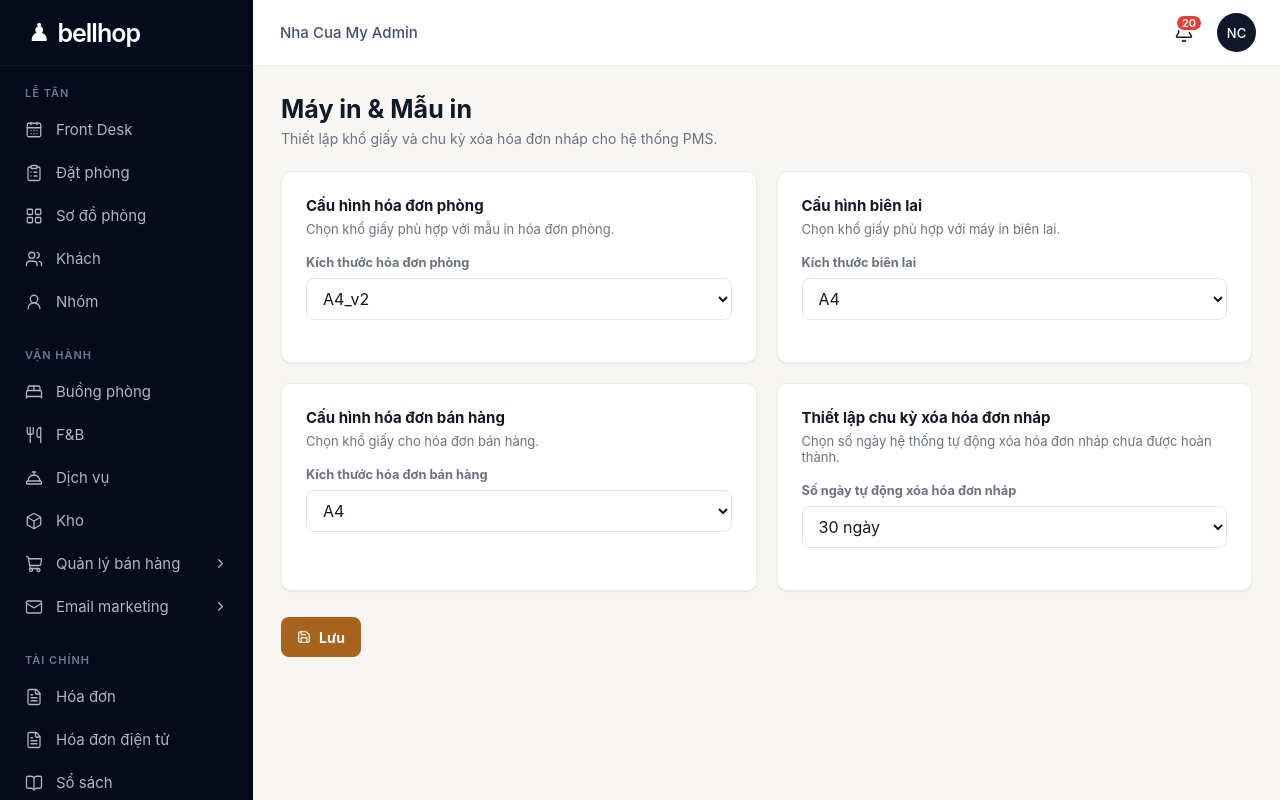
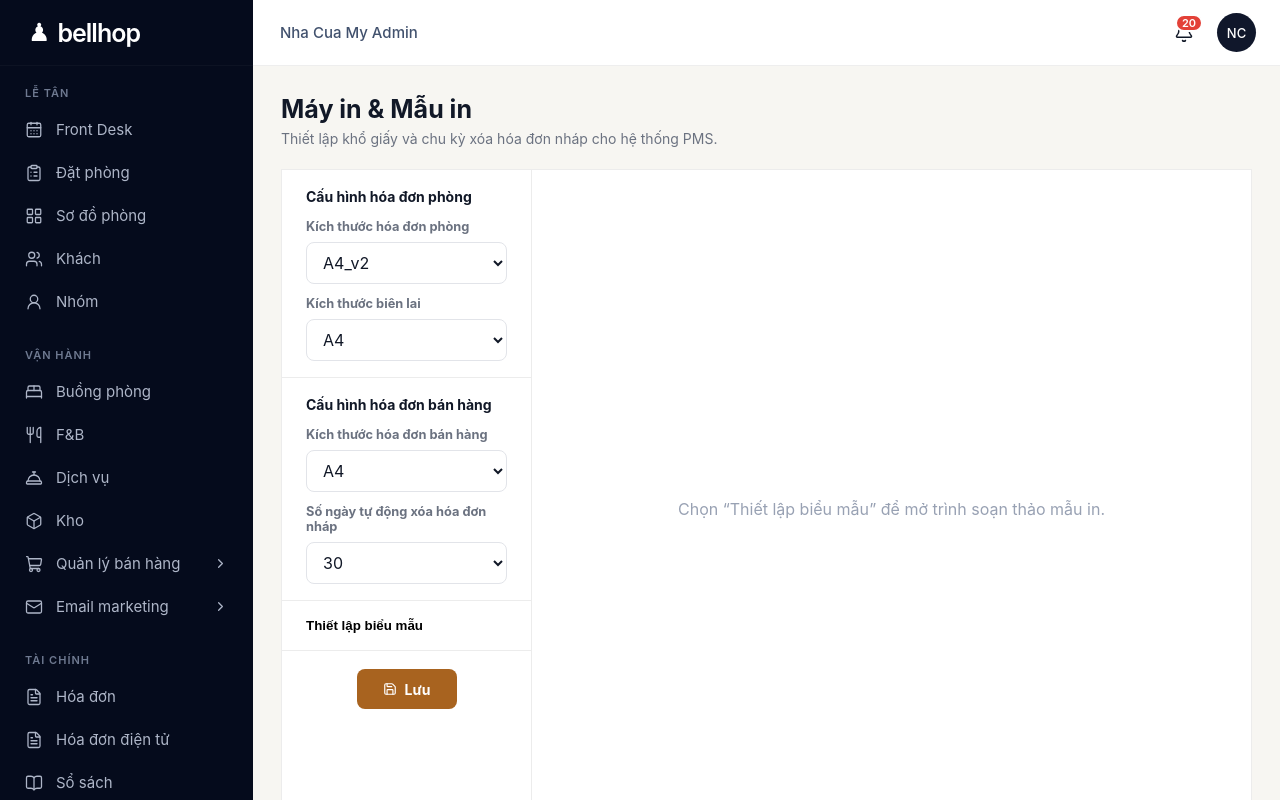
Before and after one commit to duynhatjoy-cyber/PMS-System, a React (Vite) app: page /cau-hinh/may-in-mau-in in a window 1280 px wide. Built offline with nearby package versions, Linux system fonts and the light colour scheme.

Commit message:
Máy in & Mẫu in

```diff
--- a/src/pages/PrinterTemplateConfig/PrinterTemplateConfig.jsx
+++ b/src/pages/PrinterTemplateConfig/PrinterTemplateConfig.jsx
@@ -1,5 +1,5 @@
-import { useState } from "react";
-import { Save } from "lucide-react";
+import { useRef, useState } from "react";
+import { AlignLeft, Bold, Image, Italic, Link, List, Printer, Save, Underline } from "lucide-react";
 import styles from "./PrinterTemplateConfig.module.css";
 
 const ROOM_INVOICE_SIZES = [
@@ -16,6 +16,10 @@ const ROOM_INVOICE_SIZES = [
 const RECEIPT_SIZES = ["A4", "A6_80mm", "A6_58mm"];
 const SALES_INVOICE_SIZES = ["A4", "A5", "A6", "A6_58"];
 const DRAFT_RETENTION_DAYS = ["7", "15", "30"];
+const TEMPLATE_PARAMS = {
+  Phòng: ["Arrival", "Number_Children", "Room_name", "Source", "Company_name", "Note", "Deposit", "Booking_number", "PassCode_Lock", "Departure", "Number_Adults", "Room_type", "Price_room_per_night", "Total_price", "Total_night"],
+  "Khách hàng": ["Code", "Full_name", "Customer_phone", "Customer_address", "Customer_email", "Customer_identity_number", "Customer_country", "Customer_sex", "Customer_birthday"],
+};
 
 function PrinterTemplateConfig() {
   const [settings, setSettings] = useState({
@@ -25,6 +29,10 @@ function PrinterTemplateConfig() {
     draftExpiryDays: "30",
   });
   const [saved, setSaved] = useState(false);
+  const [showTemplate, setShowTemplate] = useState(false);
+  const [templateType, setTemplateType] = useState("Đăng ký");
+  const [language, setLanguage] = useState("Vietnam");
+  const editorRef = useRef(null);
 
   const update = (field, value) => {
     setSettings((current) => ({ ...current, [field]: value }));
@@ -35,6 +43,16 @@ function PrinterTemplateConfig() {
     window.setTimeout(() => setSaved(false), 1200);
   }
 
+  function runEditorCommand(command, value = null) {
+    editorRef.current?.focus();
+    document.execCommand(command, false, value);
+  }
+
+  function insertParameter(param) {
+    editorRef.current?.focus();
+    document.execCommand("insertText", false, `[${param}]`);
+  }
+
   return (
     <main className={styles.page}>
       <header className={styles.heading}>
@@ -42,100 +60,67 @@ function PrinterTemplateConfig() {
         <p>Thiết lập khổ giấy và chu kỳ xóa hóa đơn nháp cho hệ thống PMS.</p>
       </header>
 
-      <section className={styles.grid}>
-        <article className={styles.card}>
-          <div className={styles.cardHeader}>
-            <h2>Cấu hình hóa đơn phòng</h2>
-            <p>Chọn khổ giấy phù hợp với mẫu in hóa đơn phòng.</p>
+      <section className={styles.configLayout}>
+        <aside className={styles.configSide}>
+          <ConfigGroup title="Cấu hình hóa đơn phòng">
+            <SelectField label="Kích thước hóa đơn phòng" value={settings.roomInvoiceSize} options={ROOM_INVOICE_SIZES} onChange={(value) => update("roomInvoiceSize", value)} />
+            <SelectField label="Kích thước biên lai" value={settings.receiptSize} options={RECEIPT_SIZES} onChange={(value) => update("receiptSize", value)} />
+          </ConfigGroup>
+          <ConfigGroup title="Cấu hình hóa đơn bán hàng">
+            <SelectField label="Kích thước hóa đơn bán hàng" value={settings.salesInvoiceSize} options={SALES_INVOICE_SIZES} onChange={(value) => update("salesInvoiceSize", value)} />
+            <SelectField label="Số ngày tự động xóa hóa đơn nháp" value={settings.draftExpiryDays} options={DRAFT_RETENTION_DAYS} onChange={(value) => update("draftExpiryDays", value)} />
+          </ConfigGroup>
+          <button className={`${styles.templateNav} ${showTemplate ? styles.templateNavActive : ""}`} onClick={() => setShowTemplate(true)}>Thiết lập biểu mẫu</button>
+          <button className={styles.saveButton} type="button" onClick={handleSave}><Save size={14} />{saved ? "Đã lưu" : "Lưu"}</button>
+        </aside>
+
+        {showTemplate ? (
+          <div className={styles.templateWorkspace}>
+            <section className={styles.editorColumn}>
+              <div className={styles.templateControls}>
+                <select value={templateType} onChange={(e) => setTemplateType(e.target.value)}><option>Đăng ký</option><option>Hóa đơn phòng</option><option>Biên lai</option></select>
+                <label>Ngôn ngữ<select value={language} onChange={(e) => setLanguage(e.target.value)}><option>Vietnam</option><option>English</option></select></label>
+                <button type="button" onClick={() => {
+                  const text = editorRef.current?.innerText || "";
+                  navigator.clipboard?.writeText(text);
+                }}>Copy mẫu</button>
+              </div>
+              <div className={styles.toolbar}>
+                <button type="button" title="In" onMouseDown={(e) => e.preventDefault()} onClick={() => window.print()}><Printer size={16} /></button>
+                <button type="button" onMouseDown={(e) => e.preventDefault()} onClick={() => runEditorCommand("formatBlock", "pre")}>Mã HTML</button>
+                <button type="button" title="In đậm" onMouseDown={(e) => e.preventDefault()} onClick={() => runEditorCommand("bold")}><Bold size={16} /></button>
+                <button type="button" title="In nghiêng" onMouseDown={(e) => e.preventDefault()} onClick={() => runEditorCommand("italic")}><Italic size={16} /></button>
+                <button type="button" title="Gạch chân" onMouseDown={(e) => e.preventDefault()} onClick={() => runEditorCommand("underline")}><Underline size={16} /></button>
+                <button type="button" title="Căn trái" onMouseDown={(e) => e.preventDefault()} onClick={() => runEditorCommand("justifyLeft")}><AlignLeft size={16} /></button>
+                <button type="button" title="Danh sách" onMouseDown={(e) => e.preventDefault()} onClick={() => runEditorCommand("insertUnorderedList")}><List size={16} /></button>
+                <button type="button" title="Chèn liên kết" onMouseDown={(e) => e.preventDefault()} onClick={() => runEditorCommand("createLink", "https://")}><Link size={16} /></button>
+                <button type="button" title="Chèn ảnh" onMouseDown={(e) => e.preventDefault()} onClick={() => runEditorCommand("insertImage", "https://")}><Image size={16} /></button>
+              </div>
+              <article ref={editorRef} className={styles.paper} contentEditable suppressContentEditableWarning tabIndex={0}>
+                <h2>PHIẾU ĐĂNG KÝ / REGISTRATION FORM</h2>
+                <div className={styles.formGrid}>
+                  <p>Họ Tên/Full Name: <mark>[Full_name]</mark></p><p>Tổng tiền/Total price: <mark>[Total_price]</mark></p>
+                  <p>Mã đặt phòng: <mark>[Booking_number]</mark></p><p>Loại phòng: <mark>[Room_type]</mark></p>
+                  <p>Số điện thoại: <mark>[Customer_phone]</mark></p><p>Ngày đến: <mark>[Arrival]</mark></p>
+                  <p>Số phòng: <mark>[Room_name]</mark></p><p>Ngày đi: <mark>[Departure]</mark></p>
+                </div>
+                <h3>Thông tin khác</h3>
+                <p>Khách lưu trú vui lòng đăng ký đầy đủ thông tin tại quầy lễ tân. Giờ nhận phòng từ 14:00 và trả phòng trước 12:00.</p>
+                <p>Mọi dịch vụ phát sinh trong thời gian lưu trú sẽ được cập nhật vào hóa đơn phòng.</p>
+              </article>
+            </section>
+            <aside className={styles.paramsColumn}>
+              <h2>Tham số</h2><p>Copy mã vào form để hệ thống thay thế thông tin.</p>
+              {Object.entries(TEMPLATE_PARAMS).map(([group, params]) => <section key={group}><h3>{group}</h3>{params.map((param) => <button type="button" key={param} onMouseDown={(e) => e.preventDefault()} onClick={() => insertParameter(param)}>[{param}]</button>)}</section>)}
+            </aside>
           </div>
-
-          <label className={styles.field}>
-            <span>Kích thước hóa đơn phòng</span>
-            <select
-              value={settings.roomInvoiceSize}
-              onChange={(event) => update("roomInvoiceSize", event.target.value)}
-            >
-              {ROOM_INVOICE_SIZES.map((size) => (
-                <option key={size} value={size}>
-                  {size}
-                </option>
-              ))}
-            </select>
-          </label>
-        </article>
-
-        <article className={styles.card}>
-          <div className={styles.cardHeader}>
-            <h2>Cấu hình biên lai</h2>
-            <p>Chọn khổ giấy phù hợp với máy in biên lai.</p>
-          </div>
-
-          <label className={styles.field}>
-            <span>Kích thước biên lai</span>
-            <select
-              value={settings.receiptSize}
-              onChange={(event) => update("receiptSize", event.target.value)}
-            >
-              {RECEIPT_SIZES.map((size) => (
-                <option key={size} value={size}>
-                  {size}
-                </option>
-              ))}
-            </select>
-          </label>
-        </article>
-
-        <article className={styles.card}>
-          <div className={styles.cardHeader}>
-            <h2>Cấu hình hóa đơn bán hàng</h2>
-            <p>Chọn khổ giấy cho hóa đơn bán hàng.</p>
-          </div>
-
-          <label className={styles.field}>
-            <span>Kích thước hóa đơn bán hàng</span>
-            <select
-              value={settings.salesInvoiceSize}
-              onChange={(event) => update("salesInvoiceSize", event.target.value)}
-            >
-              {SALES_INVOICE_SIZES.map((size) => (
-                <option key={size} value={size}>
-                  {size}
-                </option>
-              ))}
-            </select>
-          </label>
-        </article>
-
-        <article className={styles.card}>
-          <div className={styles.cardHeader}>
-            <h2>Thiết lập chu kỳ xóa hóa đơn nháp</h2>
-            <p>Chọn số ngày hệ thống tự động xóa hóa đơn nháp chưa được hoàn thành.</p>
-          </div>
-
-          <label className={styles.field}>
-            <span>Số ngày tự động xóa hóa đơn nháp</span>
-            <select
-              value={settings.draftExpiryDays}
-              onChange={(event) => update("draftExpiryDays", event.target.value)}
-            >
-              {DRAFT_RETENTION_DAYS.map((days) => (
-                <option key={days} value={days}>
-                  {days} ngày
-                </option>
-              ))}
-            </select>
-          </label>
-        </article>
+        ) : <div className={styles.templateEmpty}>Chọn “Thiết lập biểu mẫu” để mở trình soạn thảo mẫu in.</div>}
       </section>
-
-      <div className={styles.actions}>
-        <button className={styles.saveButton} type="button" onClick={handleSave}>
-          <Save size={14} />
-          {saved ? "Đã lưu" : "Lưu"}
-        </button>
-      </div>
     </main>
   );
 }
 
+function ConfigGroup({ title, children }) { return <section className={styles.configGroup}><h2>{title}</h2>{children}</section>; }
+function SelectField({ label, value, options, onChange }) { return <label className={styles.field}><span>{label}</span><select value={value} onChange={(e) => onChange(e.target.value)}>{options.map((option) => <option key={option}>{option}</option>)}</select></label>; }
+
 export default PrinterTemplateConfig;
--- a/src/pages/PrinterTemplateConfig/PrinterTemplateConfig.module.css
+++ b/src/pages/PrinterTemplateConfig/PrinterTemplateConfig.module.css
@@ -14,3 +14,22 @@ select:focus { border-color: var(--fd-primary); box-shadow: 0 0 0 3px var(--fd-p
 .saveButton { display: inline-flex; align-items: center; gap: 8px; height: 40px; padding: 0 16px; border: none; border-radius: 8px; background: var(--fd-primary); color: white; font: inherit; font-size: 14px; font-weight: 700; cursor: pointer; }
 .saveButton:hover { background: var(--fd-primary-hover); }
 @media (max-width: 900px) { .grid { grid-template-columns: 1fr; } }
+.configLayout { display: grid; grid-template-columns: 250px 1fr; min-height: 680px; margin-top: 22px; border: 1px solid var(--fd-border); background: #fff; }
+.configSide { border-right: 1px solid var(--fd-border); }
+.configGroup { padding: 18px 24px 4px; border-bottom: 1px solid var(--fd-border); }
+.configGroup h2 { margin-bottom: 14px; font-size: 14px; }
+.configSide .field { margin-bottom: 12px; }
+.configSide .saveButton { width: 100px; justify-content: center; margin: 18px auto; display: flex; }
+.templateNav { width: 100%; padding: 17px 24px; border: 0; border-bottom: 1px solid var(--fd-border); background: #fff; text-align: left; font-weight: 700; cursor: pointer; }
+.templateNavActive { color: var(--fd-primary); background: var(--fd-primary-soft); }
+.templateWorkspace { min-width: 0; display: grid; grid-template-columns: minmax(520px, 1fr) 310px; }
+.editorColumn { min-width: 0; padding: 0 26px 20px; border-right: 1px solid var(--fd-border); }
+.templateControls { min-height: 58px; display: flex; align-items: center; gap: 18px; }.templateControls > select { width: 150px; }.templateControls label { margin-left: auto; display: flex; align-items: center; gap: 8px; font-size: 12px; }.templateControls label select { width: 145px; }.templateControls button { border: 0; background: transparent; color: var(--fd-primary); cursor: pointer; }
+.toolbar { min-height: 62px; display: flex; align-items: center; gap: 13px; padding: 10px 12px; border: 1px solid var(--fd-border-strong); background: var(--fd-surface-hover); color: var(--fd-text-secondary); }.toolbar span { padding-right: 12px; border-right: 1px solid var(--fd-border); font-size: 12px; }
+.toolbar button { min-width: 30px; height: 30px; display: inline-flex; align-items: center; justify-content: center; padding: 0 7px; border: 1px solid transparent; border-radius: 5px; background: transparent; color: var(--fd-text-secondary); cursor: pointer; }
+.toolbar button:hover { border-color: var(--fd-border-strong); background: #fff; color: var(--fd-primary); }
+.paper { min-height: 570px; padding: 110px 18px 30px; overflow: auto; border: 1px solid var(--fd-border-strong); border-top: 0; outline: none; font-family: Georgia, serif; font-size: 12px; line-height: 1.7; }.paper h2 { text-align: center; font-size: 18px; }.paper h3 { margin-top: 16px; border-top: 1px solid #222; padding-top: 8px; font-size: 13px; }.paper mark { background: #fff36a; }.formGrid { display: grid; grid-template-columns: 1fr 1fr; margin-top: 18px; border: 1px solid #333; }.formGrid p { margin: 0; padding: 7px; border-bottom: 1px solid #aaa; }.formGrid p:nth-child(odd) { border-right: 1px solid #333; }
+.paper:focus { box-shadow: inset 0 0 0 2px var(--fd-primary-soft); }
+.paramsColumn { padding: 18px 16px; overflow-y: auto; }.paramsColumn > h2 { font-size: 15px; }.paramsColumn > p { margin: 3px 0 12px; font-size: 11px; color: var(--fd-text-muted); }.paramsColumn section { margin-bottom: 10px; border: 1px solid var(--fd-border); }.paramsColumn h3 { padding: 10px; background: #ddd; font-size: 13px; }.paramsColumn button { width: 100%; display: block; padding: 4px 10px; border: 0; background: #fff; text-align: left; cursor: pointer; }.paramsColumn button:hover { color: var(--fd-primary); background: var(--fd-primary-soft); }
+.templateEmpty { display: grid; place-items: center; color: var(--fd-text-muted); }
+@media (max-width: 1100px) { .templateWorkspace { grid-template-columns: 1fr; }.paramsColumn { border-top: 1px solid var(--fd-border); }.configLayout { grid-template-columns: 220px 1fr; } }
```
